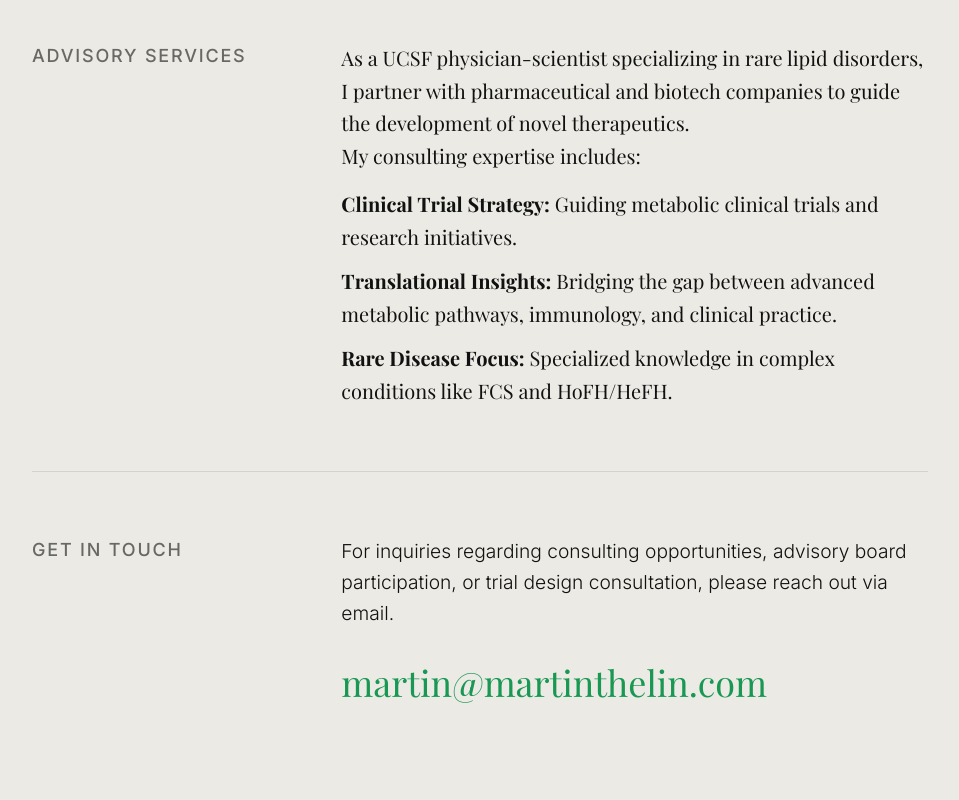
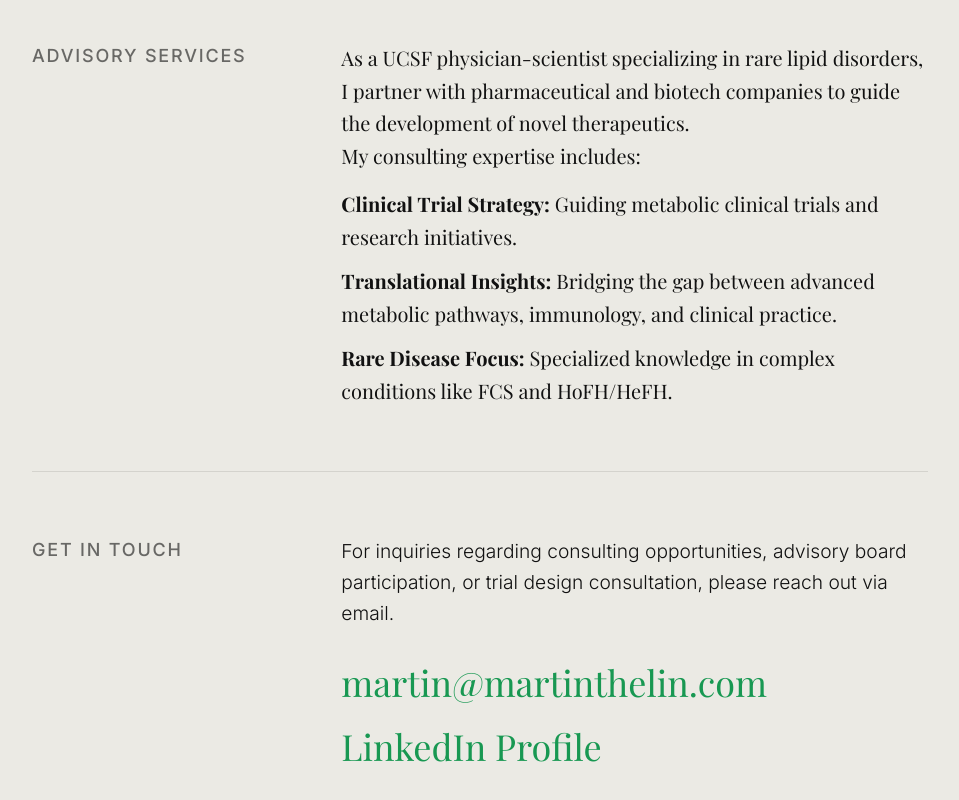
Before and after one commit to MartinT787/website_MT2, a React (Vite) app: page /consulting in a window 1280 px wide. Shown: the part 286-1086 px from the top of the page, without its empty margins (160-1119 px from the left). Built offline with nearby package versions, Linux system fonts and the light colour scheme; a web font is replaced by a local one.

Commit message:
feat: add linkedin link to consulting page

```diff
--- a/src/pages/Consulting.tsx
+++ b/src/pages/Consulting.tsx
@@ -57,12 +57,22 @@ export default function Consulting() {
           <p className="font-sans font-light text-charcoal text-[1.2rem] mb-8 max-w-xl leading-relaxed">
             For inquiries regarding consulting opportunities, advisory board participation, or trial design consultation, please reach out via email.
           </p>
-          <a
-            href="mailto:martin@martinthelin.com"
-            className="inline-block font-heading text-2xl md:text-4xl text-accent hover:opacity-60 transition-opacity no-underline"
-          >
-            martin@martinthelin.com
-          </a>
+          <div className="flex flex-col gap-6">
+            <a
+              href="mailto:martin@martinthelin.com"
+              className="inline-block font-heading text-2xl md:text-4xl text-accent hover:opacity-60 transition-opacity no-underline w-fit"
+            >
+              martin@martinthelin.com
+            </a>
+            <a
+              href="https://www.linkedin.com/in/martin-thelin-md-phd-a6388454"
+              target="_blank"
+              rel="noopener noreferrer"
+              className="inline-block font-heading text-2xl md:text-4xl text-accent hover:opacity-60 transition-opacity no-underline w-fit"
+            >
+              LinkedIn Profile
+            </a>
+          </div>
         </div>
       </div>
     </div>
```
